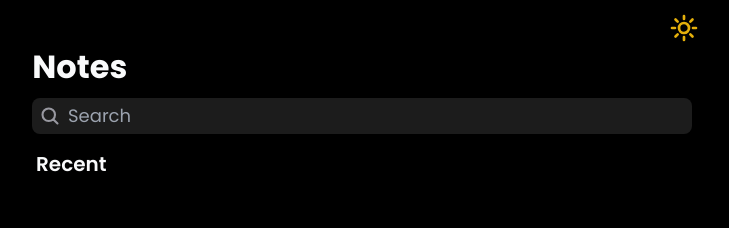
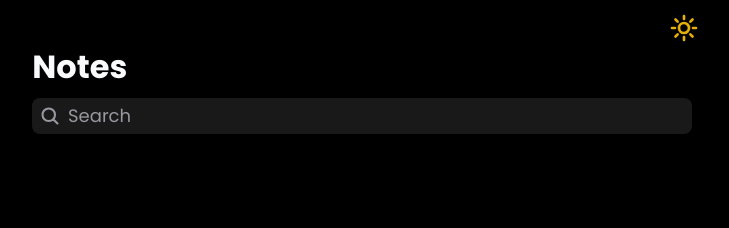
Before and after one commit to Jaco25PL/Notes-App, a React (Vite) app: page / in a window 1280 px wide. Shown: the top 228 px of the page, without its empty margins (278-1007 px from the left). Built offline with nearby package versions, Linux system fonts and the light colour scheme.

Commit message:
Editing header adding transparency

```diff
--- a/src/components/Home.tsx
+++ b/src/components/Home.tsx
@@ -15,7 +15,7 @@ export function Home () {
     const footerRef = useRef<HTMLDivElement>(null)
     useFooterView({footerRef})
 
-//-----------------------------------------------------------------------------------------
+// HANDLE SEARCH
 
     const [ isSearch , setIsSearch ] = useState<boolean>(false)
     const [ isNote , setIsNote ] = useState<string>('')
@@ -40,7 +40,7 @@ export function Home () {
     return (
         <div className={`dark:bg-dark-bg bg-gray-50 flex flex-col justify-between min-h-dvh `}>
             <div>
-                <div className="h-[150px] sticky -top-10 z-10  dark:bg-dark-bg  bg-gray-50 ">
+                <div className="h-[150px] sticky -top-10 z-10  dark:bg-dark-bg dark:bg-opacity-50 dark:backdrop-blur-lg bg-opacity-50 backdrop-blur-md  bg-gray-50 ">
                     <div className={`${isScrollingDarkBtn ? 'opacity-0' : 'opacity-100'}`}>
                         <DarkButton />
                     </div>
@@ -52,7 +52,7 @@ export function Home () {
                     className=" absolute bottom-4 w-full"
                     ref={clearForm}
                     >
-                        <div className="mx-5 rounded-lg px-2 py-1 text-gray-300  flex justify-between items-center bg-gray-300 dark:bg-input-bg ">
+                        <div className="mx-5 rounded-lg px-2 py-1 text-gray-300  flex justify-between items-center bg-[#bbb] bg-opacity-50 dark:bg-[#333] dark:bg-opacity-50 ">
                             <div className="mr-2">
                                 <div>
                                     <svg xmlns="http://www.w3.org/2000/svg" fill="none" viewBox="0 0 24 24" strokeWidth="2.5" stroke="currentColor" className="w-5 h-5 text-gray-500 dark:text-input-btn">
@@ -67,7 +67,7 @@ export function Home () {
                             placeholder="Search"
                             name="search"
                             autoComplete="off"
-                            className="w-full dark:text-input-btn text-gray-500 bg-transparent placeholder:text-lg text-lg focus:outline-none outline-none"
+                            className="w-full dark:text-input-btn text-gray-500 bg-transparent placeholder:text-input-btn  placeholder:text-lg text-lg focus:outline-none outline-none"
                             />
 
                             <button
--- a/src/components/NotesPreview.tsx
+++ b/src/components/NotesPreview.tsx
@@ -36,7 +36,7 @@ export function NotesPreview ({ isNote }: Props ) {
     return (
 
         <div>
-            <span className="text-gray-50 pl-6 font-semibold text-xl">Recent</span>
+            { sortedNotes.length > 0 ? <span className="dark:text-yellow-btn text-violet-900 pl-6 font-semibold text-xl">Recent</span> : ''}
 
             <div className=" px-5 mb-3 pt-2 w-full grid justify-items-center grid-cols-[repeat(auto-fill,minmax(100px,1fr))] sm:grid-cols-[repeat(auto-fill,minmax(180px,1fr))] gap-4 sm:gap-8">
                 {
```
